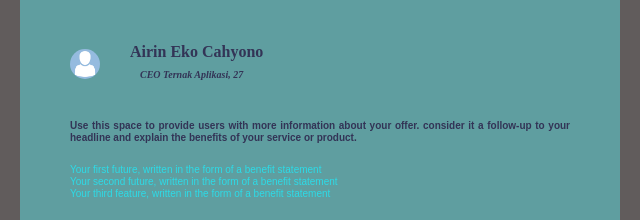
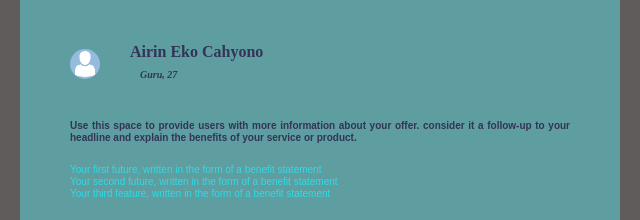
Before and after one commit to revou-fundamental-course/22-jan-24-airinekoc23, a plain HTML site: page index.html in a window 1280 px wide. Shown: the part 1120-1340 px from the top of the page, 0-640 px from the left. Drawn offline with Linux system fonts and the light colour scheme.

Commit message:
add html

```diff
--- a/index.html
+++ b/index.html
@@ -52,7 +52,7 @@
             <div class="profil-container">
                 <img src="image/placeholder.png">
                 <div class="name"> Airin Eko Cahyono
-                    <p>CEO Ternak Aplikasi, 27</p>
+                    <p>Guru, 27</p>
                 </div>
             </div>
 
```
